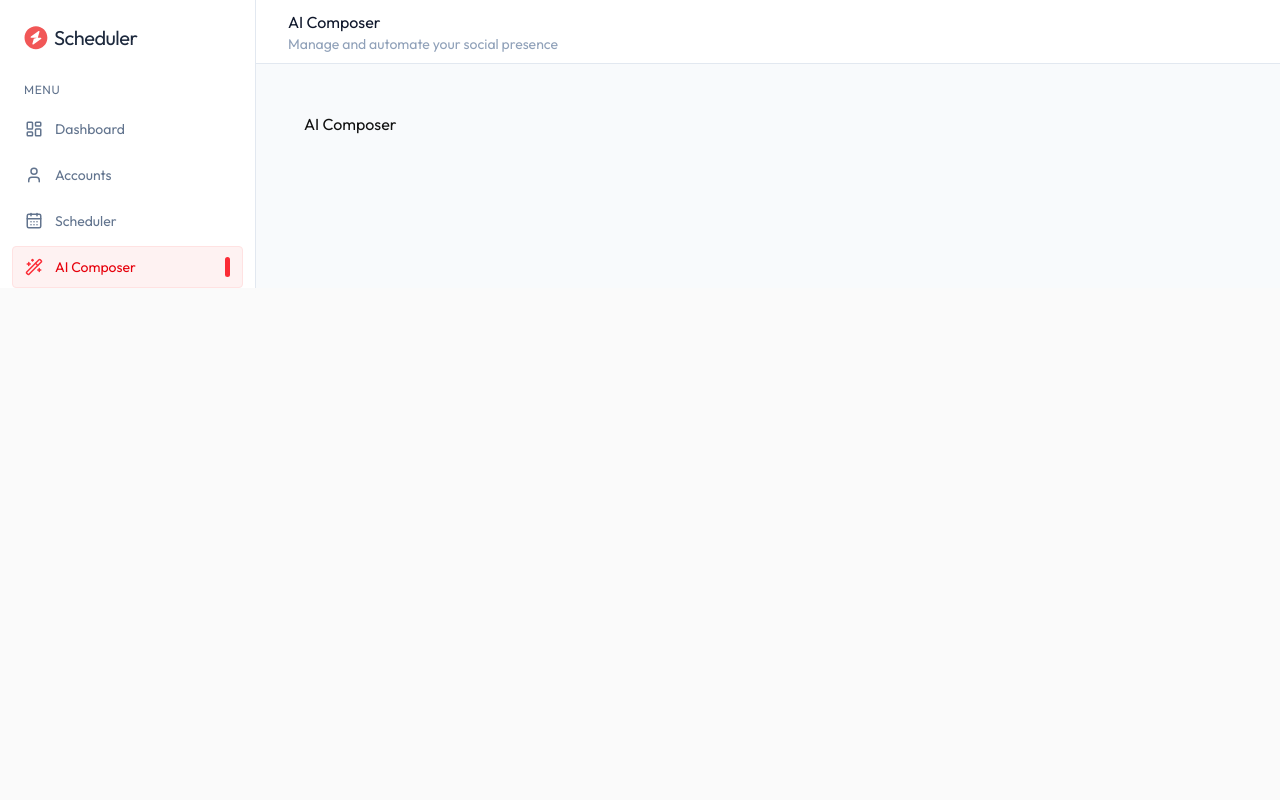
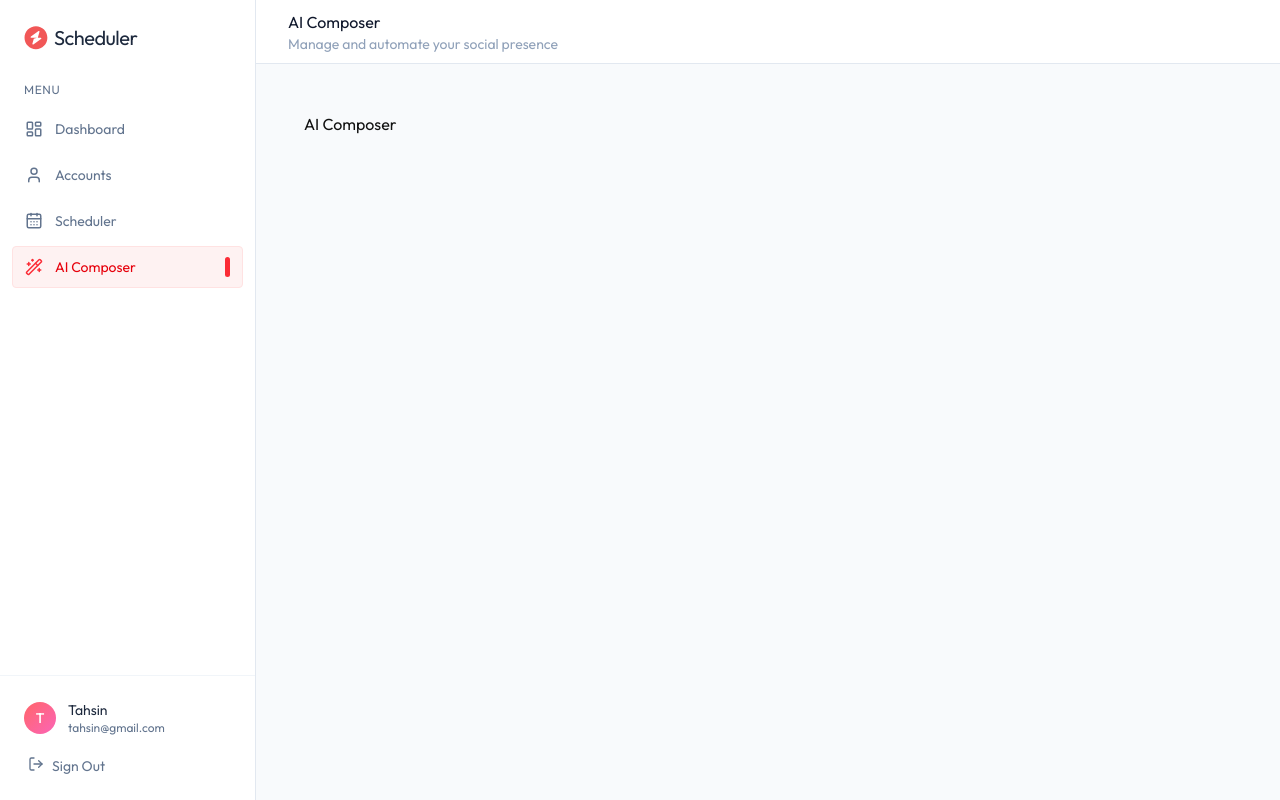
Before and after one commit to Tahsin005/scheduler, a React (Vite) app in the folder client/: page /ai-composer in a window 1280 px wide. Built offline with nearby package versions, Linux system fonts and the light colour scheme.

Commit message:
feat: add user profile section and logout button to sidebar and fix typo in layout height

```diff
--- a/client/src/components/Layout.tsx
+++ b/client/src/components/Layout.tsx
@@ -16,7 +16,7 @@
     const location = useLocation();
     const title = pageTitle[location.pathname] || 'Dashboard';
     return (
-        <div className="flex h-scree bg-slate-50">
+        <div className="flex h-screen bg-slate-50">
             {isMobileMenuOpen && <div className="fixed inset-0 bg-slate-900/50 z-40 md:hidden" onClick={() => setIsMobileMenuOpen(false)}></div>}
             <Sidebar isOpen={isMobileMenuOpen} setIsOpen={setIsMobileMenuOpen} />
 
--- a/client/src/components/Sidebar.tsx
+++ b/client/src/components/Sidebar.tsx
@@ -1,7 +1,13 @@
-import { CalendarDaysIcon, LayoutDashboardIcon, UserIcon, Wand2Icon } from "lucide-react";
+import { CalendarDaysIcon, LayoutDashboardIcon, LogOutIcon, UserIcon, Wand2Icon } from "lucide-react";
 import { NavLink, useLocation } from "react-router-dom";
 
 const Sidebar = ({isOpen, setIsOpen}: {isOpen: boolean; setIsOpen: (isOpen: boolean) => void}) => {
+    const { logout, user } = {
+        logout: () => {
+            window.location.href = "/";
+        },
+        user: { name: "Tahsin", email: "tahsin@gmail.com" }
+    }
     const location = useLocation();
     const navItems = [
         { name: "Dashboard", icon: LayoutDashboardIcon, path: "/dashboard" },
@@ -34,6 +40,24 @@
                     )
                 })}
             </nav>
+
+            <div className="p-4 border-t border-slate-100">
+                <div className="flex items-center gap-3 p-2 rounded-xl hover:bg-slate-50 transition-colors">
+                    <div className="size-8 rounded-full bg-linear-to-br from-red-400 to-pink-400 flex items-center justify-center text-white text-sm font-medium shrink-0">
+                        {user?.name.charAt(0).toUpperCase() || "U"}
+                    </div>
+
+                    <div className="flex-1 min-w-0">
+                        <div className="text-sm text-slate-800 truncate">{user?.name}</div>
+                        <div className="text-xs text-slate-500 truncate">{user?.email}</div>
+                    </div>
+                </div>
+
+                <button onClick={logout} className="mt-1 flex item-center gap-2 px-3 py-2 w-full rounded text-sm text-slate-500 hover:bg-red-50 hover:text-red-500 transition-all duration-150">
+                    <LogOutIcon className="size-4" />
+                    Sign Out
+                </button>
+            </div>
         </div>
     )
 }
```
